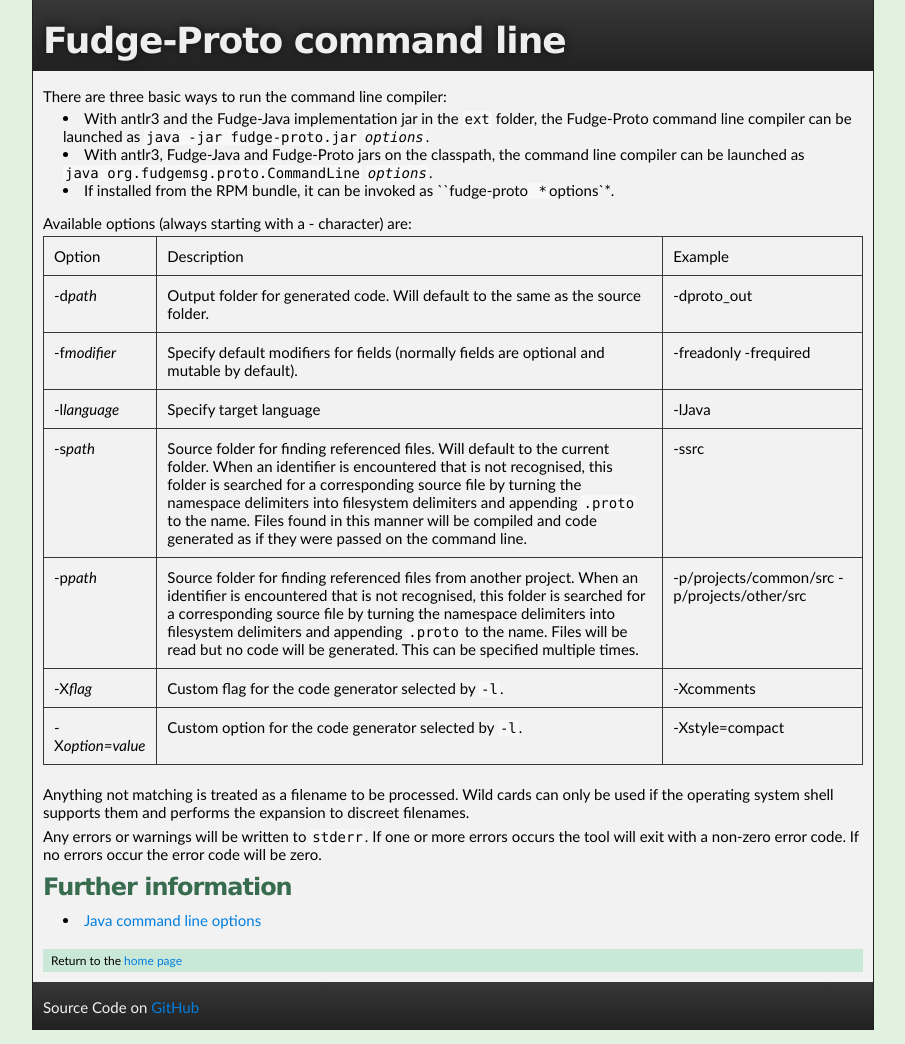
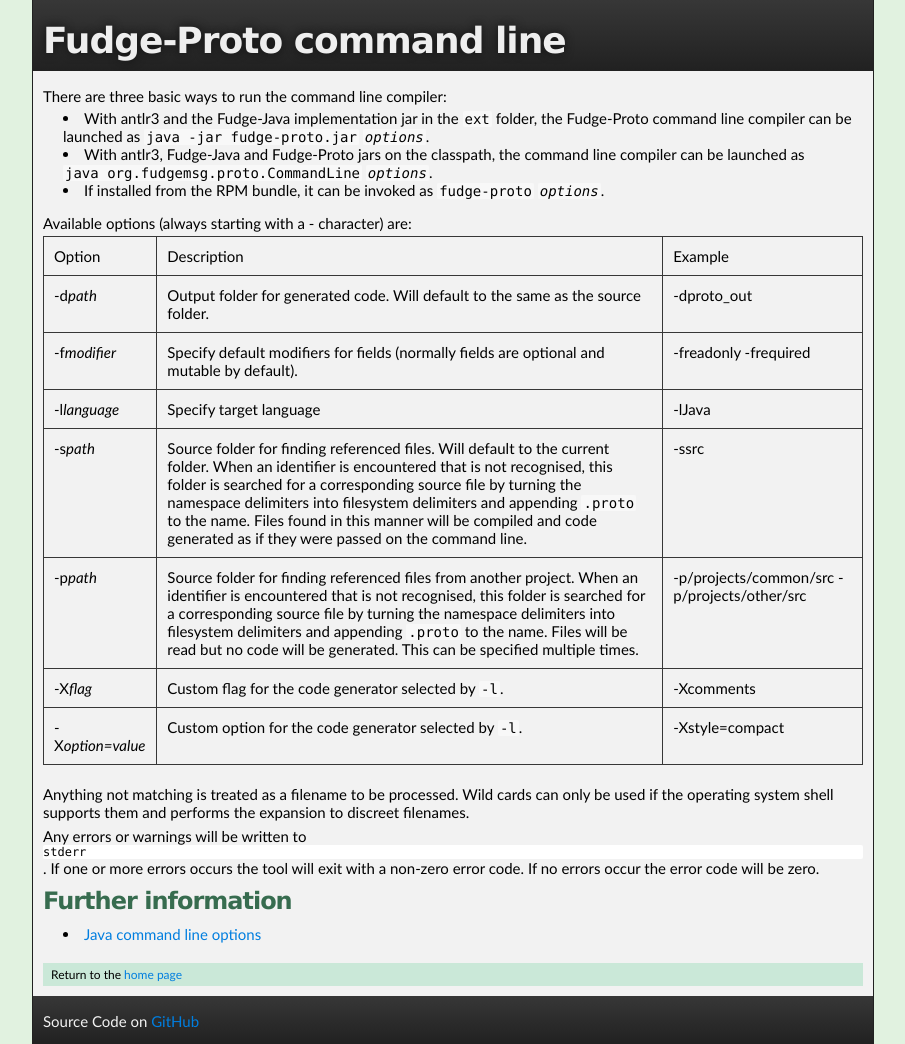
Before and after one commit to FudgeMsg/fudgemsg.github.io, a Jekyll site: the page built from docs/fudge-proto-command-line.md, in a window 1280 px wide. Shown: the whole page, without its empty margins (187-1092 px from the left). Built offline with Jekyll 4.4.1, drawn with Linux system fonts in a browser that asks for light colours.

Commit message:
New version of website

```diff
--- a/docs/fudge-proto-command-line.md
+++ b/docs/fudge-proto-command-line.md
@@ -9,7 +9,7 @@
 command line compiler can be launched as `java -jar fudge-proto.jar` *`options`*.
 * With antlr3, Fudge-Java and Fudge-Proto jars on the classpath, the command line compiler
 can be launched as `java org.fudgemsg.proto.CommandLine` *`options`*.
-* If installed from the RPM bundle, it can be invoked as ``fudge-proto` *`options`*.
+* If installed from the RPM bundle, it can be invoked as `fudge-proto` *`options`*.
 
 Available options (always starting with a - character) are:
 
--- a/stylesheets/stylesheet.css
+++ b/stylesheets/stylesheet.css
@@ -165,7 +165,7 @@
   padding: 0 2px;
 }
 
-pre code {
+p code {
   background-color: #fff;
   font-size: 12px;
   display: block;
```
